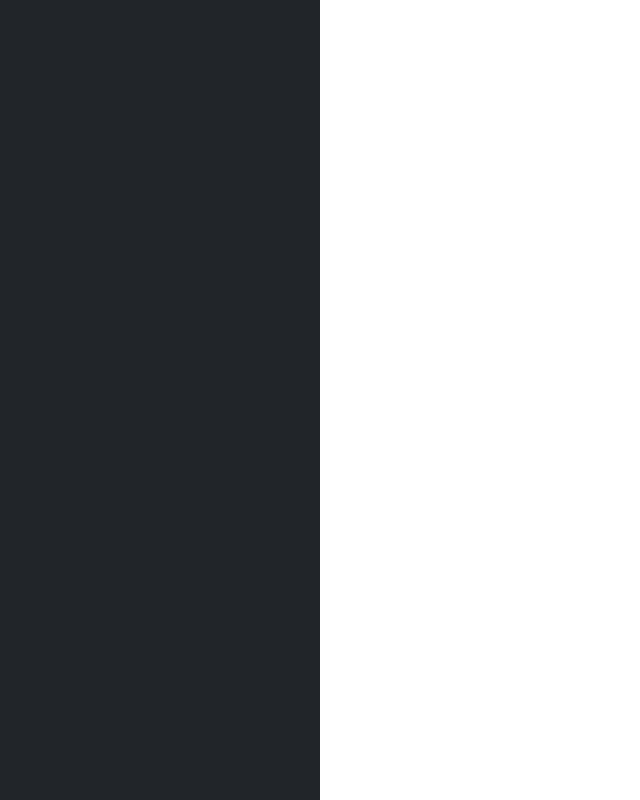
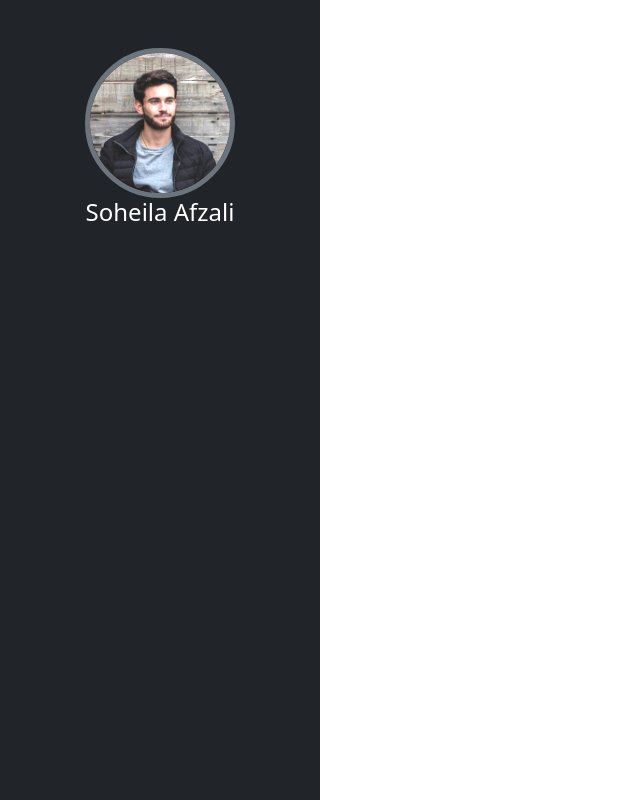
Before and after one commit to afzalisoheila/AB-Project, a plain HTML site: page portfolio-Bootstrap/index.html in a window 1280 px wide. Shown: the whole page, without its empty margins (0-640 px from the left). Drawn offline with nearby package versions, Linux system fonts and the light colour scheme.

Commit message:
create the profile photo and the name of the site holder

```diff
--- a/portfolio-Bootstrap/index.html
+++ b/portfolio-Bootstrap/index.html
@@ -49,6 +49,14 @@ crossorigin="anonymous">
     </div>
   </nav> -->
   <aside class="bg-dark w-25 vh-100">
+    <div class="text-center  pt-5 pb-3" >
+      <img class="border border-secondary border-5 rounded-circle"
+      src="assets/media/images/profile-img.jpg " alt="profile" width="150" height="150">
+      <h4 class="text-white">Soheila Afzali</h4>
+
+
+    </div>
+
 
   </aside>
 
```
Also changed, not shown: portfolio-Bootstrap/assets/media/images/profile-img.jpg (added).
